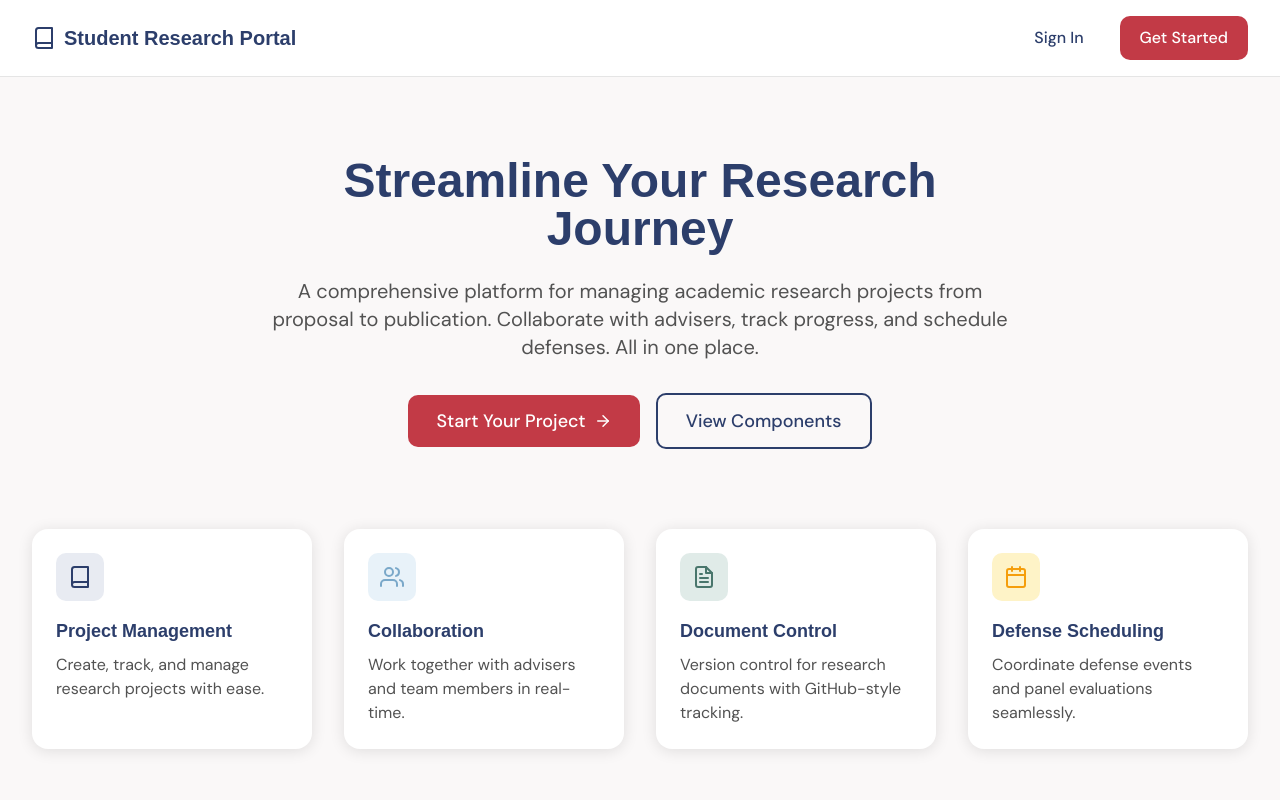
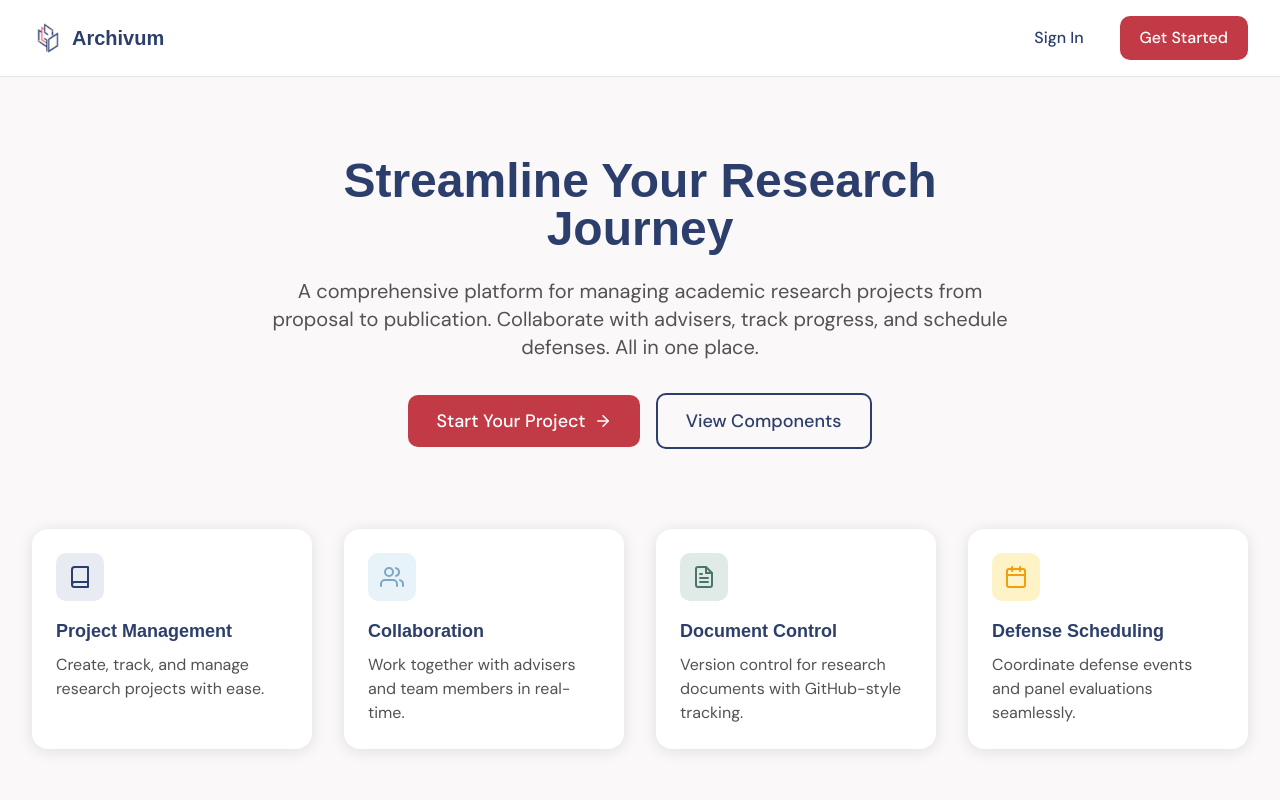
Before and after one commit to Very-Formal-Group-Dev-Team/research-pipeline-web, a Next.js app: page / in a window 1280 px wide. Shown: the top 800 px of the page. Built offline with nearby package versions, Linux system fonts and the light colour scheme; a web font is replaced by a local one.

Commit message:
chore: updated site branding (favicon, browser tab title, and description) to Archivum

```diff
--- a/app/layout.tsx
+++ b/app/layout.tsx
@@ -16,10 +16,16 @@ const dmSerifText = DM_Serif_Text({
 });
 
 export const metadata: Metadata = {
-  title: "Student Research Portal",
-  description: "A platform to manage and showcase student research projects.",
+  title: {
+    default: "Archivum",
+    template: "%s | Archivum",
+  },
+  description: "Archivum — manage and showcase student research projects.",
+  applicationName: "Archivum",
   icons: {
-    icon: '/favicon.ico?v=0',
+    icon: [{ url: "/archivum.svg", type: "image/svg+xml" }],
+    shortcut: "/archivum.svg",
+    apple: "/archivum.svg",
   },
 };
 
--- a/app/page.tsx
+++ b/app/page.tsx
@@ -10,8 +10,8 @@ export default function Home() {
         <div className="max-w-7xl mx-auto px-4 sm:px-6 lg:px-8 py-4">
           <div className="flex items-center justify-between">
             <div className="flex items-center gap-2">
-              <FiBook className="text-2xl text-primary-500" />
-              <h1 className="text-xl font-bold text-primary-500">Student Research Portal</h1>
+              <img src="/archivum.svg" alt="" className="h-8 w-8 shrink-0" aria-hidden />
+              <h1 className="text-xl font-bold text-primary-500">Archivum</h1>
             </div>
             <div className="flex items-center gap-4">
               <Link href="/login">
@@ -120,7 +120,7 @@ export default function Home() {
       <footer className="border-t border-neutral-200 bg-white mt-20">
         <div className="max-w-7xl mx-auto px-4 sm:px-6 lg:px-8 py-8">
           <div className="text-center text-neutral-600">
-            <p>© 2026 Student Research Portal. Built for Mapúa Malayan Colleges Mindanao.</p>
+            <p>© 2026 Archivum. Built for Mapúa Malayan Colleges Mindanao.</p>
           </div>
         </div>
       </footer>
```
